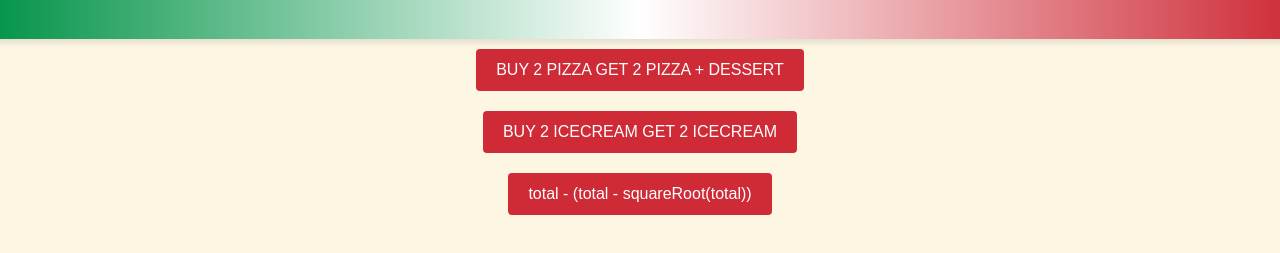
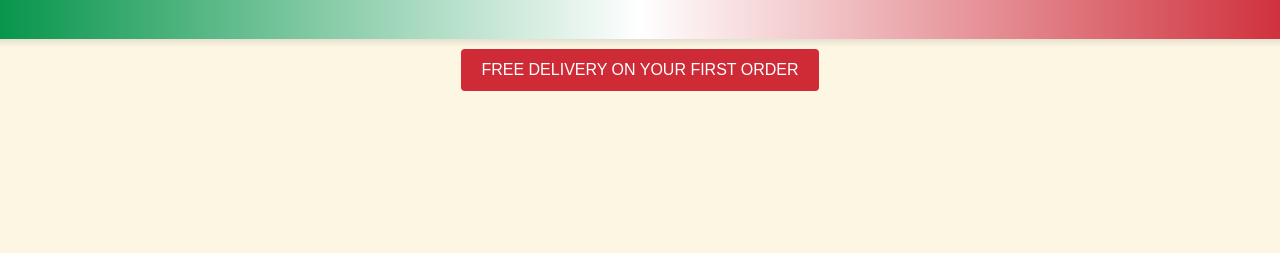
Before and after one commit to ZainM12/ALFREDOs, a plain HTML site: page deal.html in a window 1280 px wide. Shown: the part 87-340 px from the top of the page. Drawn offline with Linux system fonts and the light colour scheme.

Commit message:
Update deal.html

```diff
--- a/deal.html
+++ b/deal.html
@@ -63,7 +63,6 @@ footer a {
     footer a:hover {
       text-decoration: underline;
     }
-
   </style>
 </head>
 <body>
@@ -71,26 +70,38 @@ footer a:hover {
     <h1 style="cursor:pointer;">ALFREDO's Ristorante</h1>
   </header>
 
-  <button onclick="showOrderMessage('BUY 2 PIZZA GET 2 PIZZA + DESSERT')">BUY 2 PIZZA GET 2 PIZZA + DESSERT</button>
-  <button onclick="showOrderMessage('BUY 2 ICECREAM GET 2 ICECREAM')">BUY 2 ICECREAM GET 2 ICECREAM</button>
-  <button onclick="showOrderMessage('total - (total - squareRoot(total))')">total - (total - squareRoot(total))</button>
+  <button id="dealButton"></button>
 
   <script>
-    function showOrderMessage(orderDetails) {
-      alert("Your order is confirmed. It will be ready soon.");
+    // Array of deals
+    const deals = [
+      "BUY 2 PIZZA GET 2 PIZZA + DESSERT",
+      "BUY 2 ICECREAM GET 2 ICECREAM",
+      "GET A FREE DRINK WITH EVERY PASTA ORDER",
+      "20% OFF ON ALL ORDERS ABOVE $50",
+      "FREE DELIVERY ON YOUR FIRST ORDER"
+    ];
 
-      // Disable all buttons after the first click
-      const buttons = document.querySelectorAll('button');
-      buttons.forEach(button => {
-        button.disabled = true;
-        button.style.cursor = 'not-allowed';
-      });
+    // Select a random deal
+    const randomDeal = deals[Math.floor(Math.random() * deals.length)];
+
+    // Display the random deal on the button
+    const dealButton = document.getElementById("dealButton");
+    dealButton.textContent = randomDeal;
+
+    // Handle button click
+    dealButton.addEventListener("click", () => {
+      alert("Your order is confirmed for the deal: " + randomDeal);
+
+      // Disable the button after the first click
+      dealButton.disabled = true;
+      dealButton.style.cursor = "not-allowed";
 
       // Redirect to index.html after alert
       setTimeout(() => {
         window.location.href = "index.html";
       }, 2000); // Delay of 2 seconds before redirect
-    }
+    });
   </script>
 </body>
 </html>
```
Lines whose indentation alone changed are shown as unchanged.
